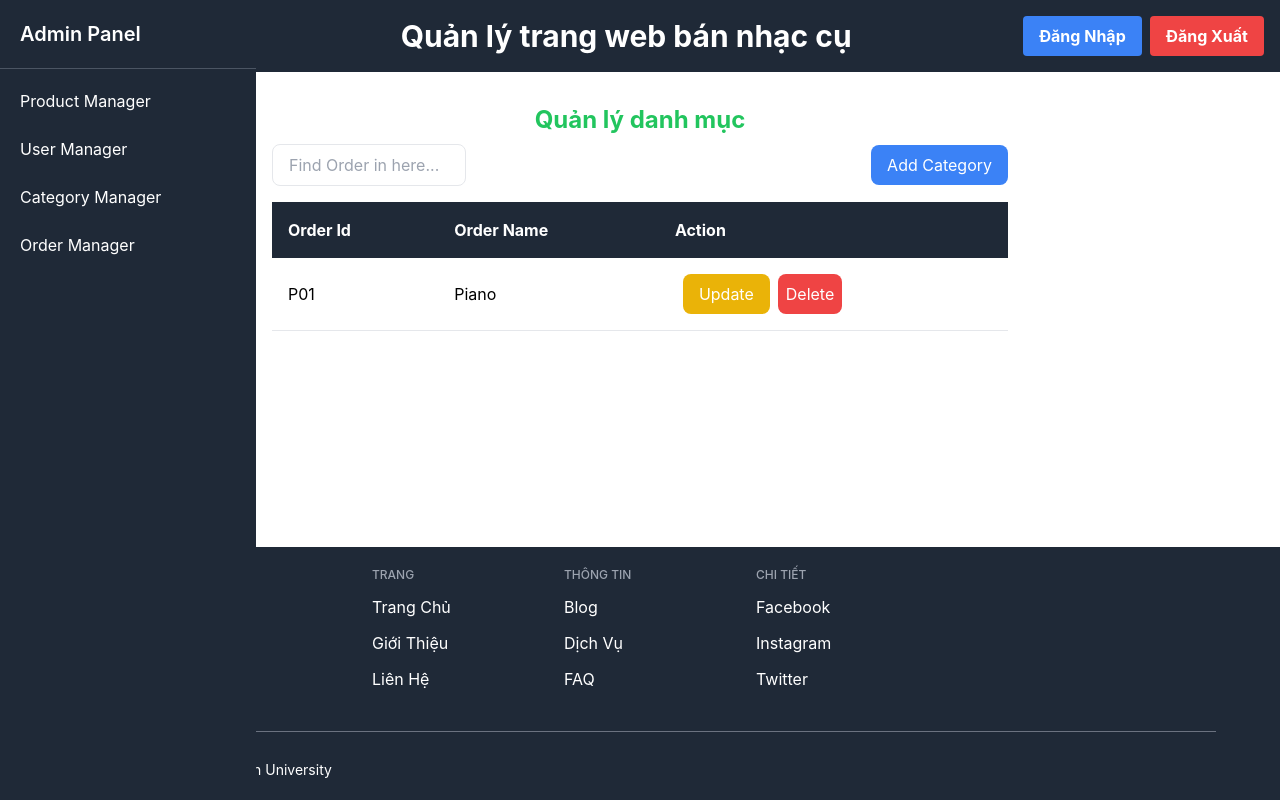
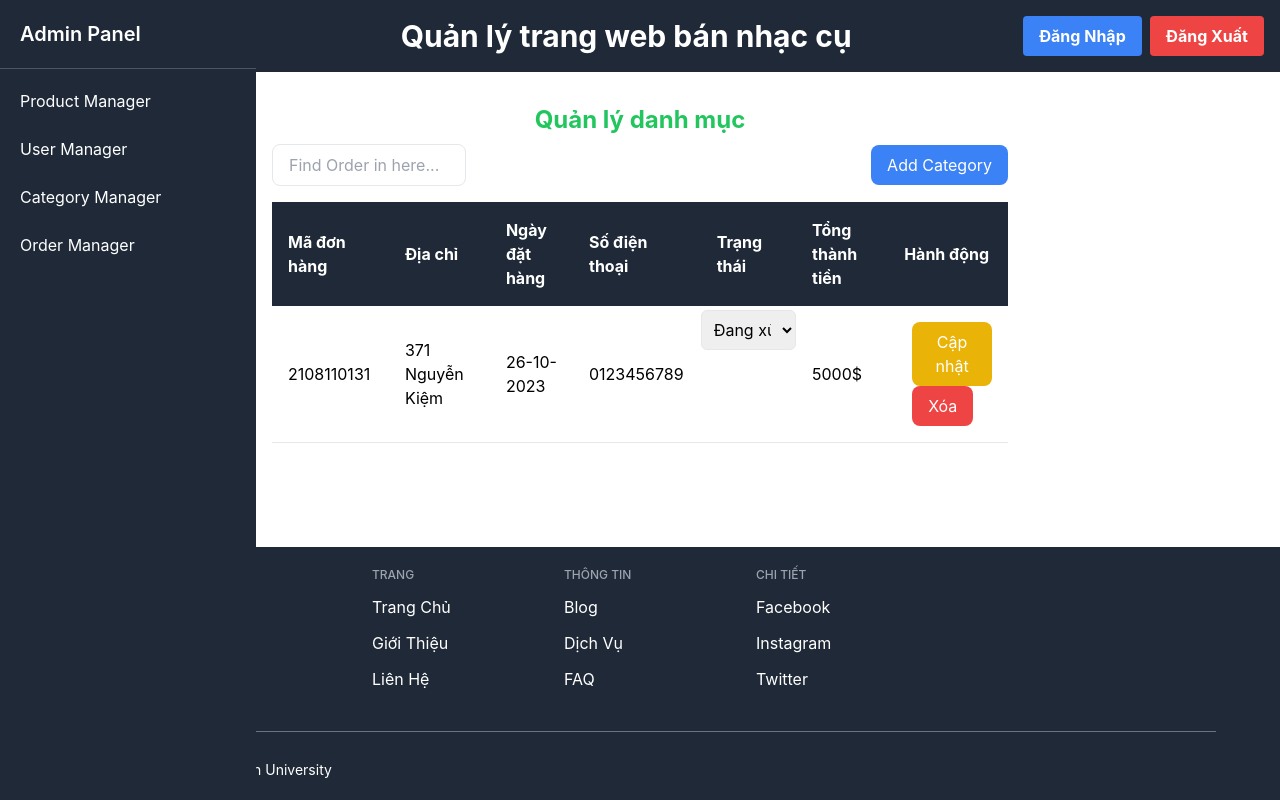
Before and after one commit to tientm2610/the-last-guitar, a React (Create React App) app: page /orders in a window 1280 px wide. Built offline with nearby package versions, Linux system fonts and the light colour scheme.

Commit message:
design... orderPage

```diff
--- a/src/entities/OrderDetail.ts
+++ b/src/entities/OrderDetail.ts
@@ -6,9 +6,33 @@
         "productId": "P01"
     }
  */
-export default interface OrderDetail{
-    price: number;
-    unit: number;
-    orderId: string;
-    productId: string
+import apiRequest from "../Api/ApiRequest";
+
+export default class OrderDetail{
+   public price: number;
+   public unit: number;
+   public orderId: string;
+   public productId: string
+
+   constructor(unit: number, price: number, orderId: string, productId: string) {
+       this.unit = unit;
+       this.price = price;
+       this.orderId = orderId;
+       this.productId = productId;
+   }
+
+   toJson(){
+    return {
+        "price": this.price,
+        "unit": this.unit,
+        "orderId": this.orderId,
+        "productId": this.productId
+    }
+   }
+
+   //getAllOrderDetail
+   public static async getAllOrderDetail(): Promise<OrderDetail[] | null> {
+       const res = await apiRequest("GET", "/orderdetails");
+       return res;
+   }
 }
--- a/src/pages/OrderManage/OrderPage.tsx
+++ b/src/pages/OrderManage/OrderPage.tsx
@@ -20,19 +20,31 @@ function OrderPage() {
         <table className="w-full text-left">
           <thead className="bg-gray-800 text-white justify-items-center" >
             <tr>
-              <th className="p-4">Order Id</th>
-              <th className="p-4">Order Name</th>
-              <th className="p-4">Action</th>
+              <th className="p-4">Mã đơn hàng</th>
+              <th className="p-4">Địa chỉ</th>
+              <th className="p-4">Ngày đặt hàng</th>
+              <th className="p-4">Số điện thoại</th>
+              <th className="p-4">Trạng thái</th>
+              <th className="p-4">Tổng thành tiền</th>
+              <th className="p-4">Hành động </th>
             </tr>
           </thead>
           <tbody>
             {/* Ví dụ về một hàng dữ liệu */}
             <tr className="border-b">
-              <td className="p-4">P01</td>
-              <td className="p-4">Piano</td>
+              <td className="p-4">2108110131</td>
+              <td className="p-4">371 Nguyễn Kiệm</td>
+              <td className="p-4">26-10-2023</td>
+              <td className="p-4">0123456789</td>
+              <select className="mt-1 p-2 w-full border rounded-md">
+                  <option>Đang xử lý</option>
+                  <option>Giao hàng thành công</option>
+                  <option>Giao hàng thất bại</option>
+                </select>
+              <td className="p-4">5000$</td>
               <td className="p-4">
-                <button className="ml-2 px-4 py-2 bg-yellow-500 text-white rounded-lg hover:bg-yellow-600">Update</button>
-                <button className="ml-2 px-2 py-2 bg-red-500 text-white rounded-lg hover:bg-red-600">Delete</button>
+                <button className="ml-2 px-4 py-2 bg-yellow-500 text-white rounded-lg hover:bg-yellow-600">Cập nhật</button>
+                <button className="ml-2 px-4 py-2 bg-red-500 text-white rounded-lg hover:bg-red-600">Xóa</button>
               </td>
             </tr>
             {/* Bạn có thể thêm nhiều hàng dữ liệu tương tự */}
--- a/src/pages/ProductManage/ProductPage.tsx
+++ b/src/pages/ProductManage/ProductPage.tsx
@@ -30,7 +30,7 @@ function ProductPage() {
             className="w-1/3 px-4 py-2 border rounded-lg text-gray-700 focus:outline-none focus:ring-2 focus:ring-blue-500"
           />
         </div>
-        <button className="px-4 py-2 bg-blue-500 text-white rounded-lg hover:bg-blue-600 mr-60">
+        <button className=" px-4 py-2 bg-blue-500 text-white rounded-lg hover:bg-blue-600 mr-60">
           Thêm
         </button>
       </div>
```
